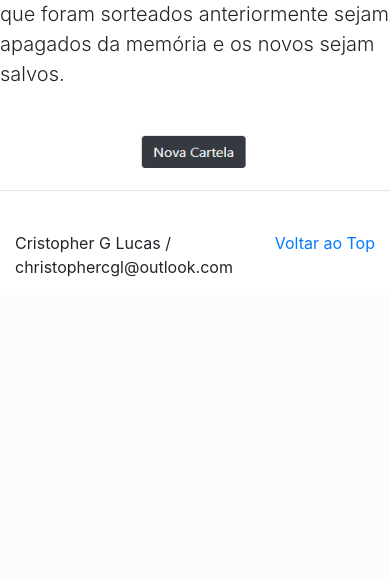
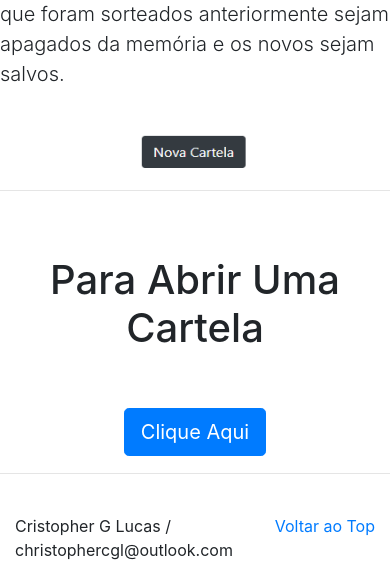
Before and after one commit to christophercgl/cartelaBingo, a PHP site: page / in a window 390 px wide. Shown: the part 1793-2371 px from the top of the page. Before the commit the page ends 2070 px from the top, so only its background shows below. Run offline with PHP 8.4, Linux system fonts and the light colour scheme.

Commit message:
Clique Aqui

```diff
--- a/bingo/index.php
+++ b/bingo/index.php
@@ -84,6 +84,10 @@
 
       $(function () {
         $('.carousel').carousel()
+
+        $("#btn_nova_cartela").click(function() {
+          window.open('cartela.php')
+        });
       })
 
 
@@ -226,6 +230,26 @@
     <hr class="featurette-divider">
     <br />
 
+    <div class="row featurette foco">
+     <div class="col-md-2">
+     </div>
+     <div class="col-md-4 centralizar">
+      <br />
+      <h1>Para Abrir Uma Cartela</h1>
+      <br />
+     </div>
+     <div class="col-md-4 centralizar">
+      <br />
+      <button class="btn btn-primary btn-lg" id="btn_nova_cartela">Clique Aqui</button>
+      <br />
+     </div>
+     <div class="col-md-2">
+     </div>
+    </div>
+
+    <hr class="featurette-divider">
+    <br />
+
     <footer class="container">
       <p class="float-right"><a href="#">Voltar ao Top</a></p>
       <p>Cristopher G Lucas / christophercgl@outlook.com</p>
```
